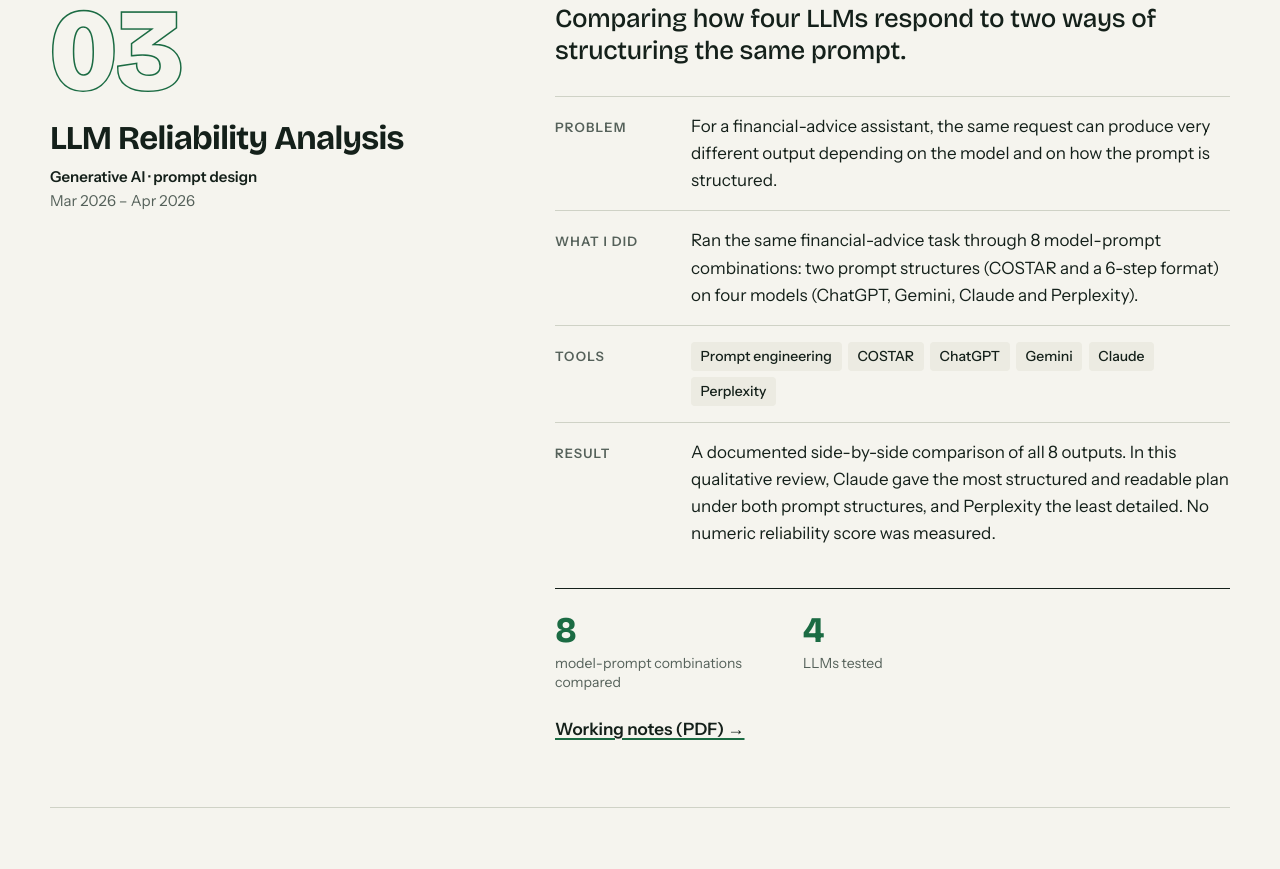
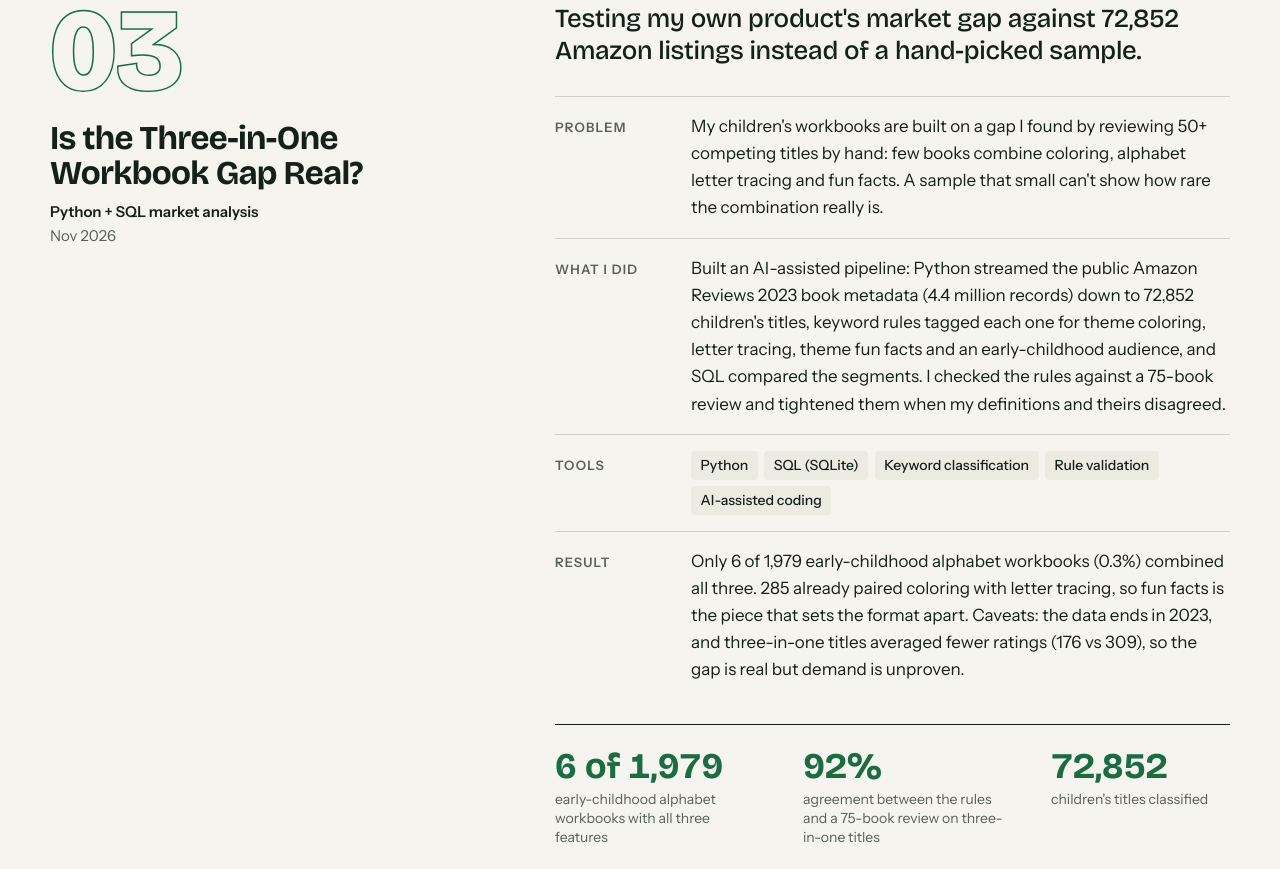
Before and after one commit to sadirabin/sadirabin.github.io, a plain HTML site: page index.html in a window 1280 px wide. Shown: the part 4988-5857 px from the top of the page. Drawn offline with nearby package versions, Linux system fonts and the light colour scheme.

Commit message:
Add workbook market analysis project and resume bullet
Python and SQL classification of 72,852 Amazon children's titles,
validated against a 75-book review: only 6 of 1,979 early-childhood
alphabet workbooks combine coloring, letter tracing and fun facts.

Co-Authored-By: Claude Opus 5.5 <noreply@anthropic.com>

```diff
--- a/data.js
+++ b/data.js
@@ -24,7 +24,7 @@ window.SITE = {
     headshotAlt: "Portrait of Sadi Rabin",
     tableau: "https://public.tableau.com/app/profile/sadi.rabin",
     // Your resume PDF. After replacing the file, change the ?v= date so browsers fetch the new copy.
-    resumePdf: "assets/Sadi_Rabin_Resume.pdf?v=2026-11-15c"
+    resumePdf: "assets/Sadi_Rabin_Resume.pdf?v=2026-11-15d"
   },
 
   hero: {
@@ -100,6 +100,28 @@ window.SITE = {
       ],
       recommendation:
         "Cap routine discounts at 20%, review Tables and Bookcases pricing, and audit promotions in Texas, Ohio, Pennsylvania and Illinois."
+    },
+    {
+      id: "workbook-market",
+      title: "Is the Three-in-One Workbook Gap Real?",
+      org: "Python + SQL market analysis",
+      role: "",
+      dates: "Nov 2026",
+      place: "",
+      summary: "Testing my own product's market gap against 72,852 Amazon listings instead of a hand-picked sample.",
+      problem:
+        "My children's workbooks are built on a gap I found by reviewing 50+ competing titles by hand: few books combine coloring, alphabet letter tracing and fun facts. A sample that small can't show how rare the combination really is.",
+      did:
+        "Built an AI-assisted pipeline: Python streamed the public Amazon Reviews 2023 book metadata (4.4 million records) down to 72,852 children's titles, keyword rules tagged each one for theme coloring, letter tracing, theme fun facts and an early-childhood audience, and SQL compared the segments. I checked the rules against a 75-book review and tightened them when my definitions and theirs disagreed.",
+      result:
+        "Only 6 of 1,979 early-childhood alphabet workbooks (0.3%) combined all three. 285 already paired coloring with letter tracing, so fun facts is the piece that sets the format apart. Caveats: the data ends in 2023, and three-in-one titles averaged fewer ratings (176 vs 309), so the gap is real but demand is unproven.",
+      tools: ["Python", "SQL (SQLite)", "Keyword classification", "Rule validation", "AI-assisted coding"],
+      stats: [
+        { value: "6 of 1,979", label: "early-childhood alphabet workbooks with all three features" },
+        { value: "92%", label: "agreement between the rules and a 75-book review on three-in-one titles" },
+        { value: "72,852", label: "children's titles classified" }
+      ],
+      links: []
     },
     {
       id: "llm",
@@ -229,7 +251,7 @@ window.SITE = {
       dates: "Jan 2025 – Present",
       place: "Rockville, MD",
       bullets: [
-        "Identified a gap in the children's workbook market through a competitive analysis of 50+ titles, none of which in that sample combined coloring, tracing and fun facts",
+        "Spotted a market gap in 50+ titles, then tested it on 72,852 Amazon listings with AI-assisted Python and SQL: only 6 of 1,979 early-childhood alphabet workbooks combined coloring, letter tracing and fun facts",
         "Designed and published 2 workbooks around that concept, using keyword search-volume data across 3 content categories to choose titles and positioning",
         "Generated illustrations with Canva's AI image tools, then reviewed every image and hand-fixed AI errors (distorted hands, missing or excess detail), avoiding the cost of an illustrator"
       ]
--- a/index.html
+++ b/index.html
@@ -22,7 +22,7 @@
 <link rel="preconnect" href="https://fonts.googleapis.com">
 <link rel="preconnect" href="https://fonts.gstatic.com" crossorigin>
 <link rel="stylesheet" href="https://fonts.googleapis.com/css2?family=Bricolage+Grotesque:opsz,wght@12..96,500..800&family=Instrument+Sans:ital,wght@0,400..700;1,400&display=swap">
-<link rel="stylesheet" href="styles.css?v=20261115h">
+<link rel="stylesheet" href="styles.css?v=20261115i">
 </head>
 <body>
 <a class="skip" href="#main">Skip to content</a>
@@ -90,7 +90,7 @@
 
 <noscript><p class="wrap" style="padding:2rem 0">This site needs JavaScript to display its content. You can reach Sadi Rabin at sadirabin@gmail.com.</p></noscript>
 
-<script src="data.js?v=20261115h"></script>
-<script src="app.js?v=20261115h"></script>
+<script src="data.js?v=20261115i"></script>
+<script src="app.js?v=20261115i"></script>
 </body>
 </html>
```
Also changed, not shown: resume.html (+2 -2 lines), 1 other file.
